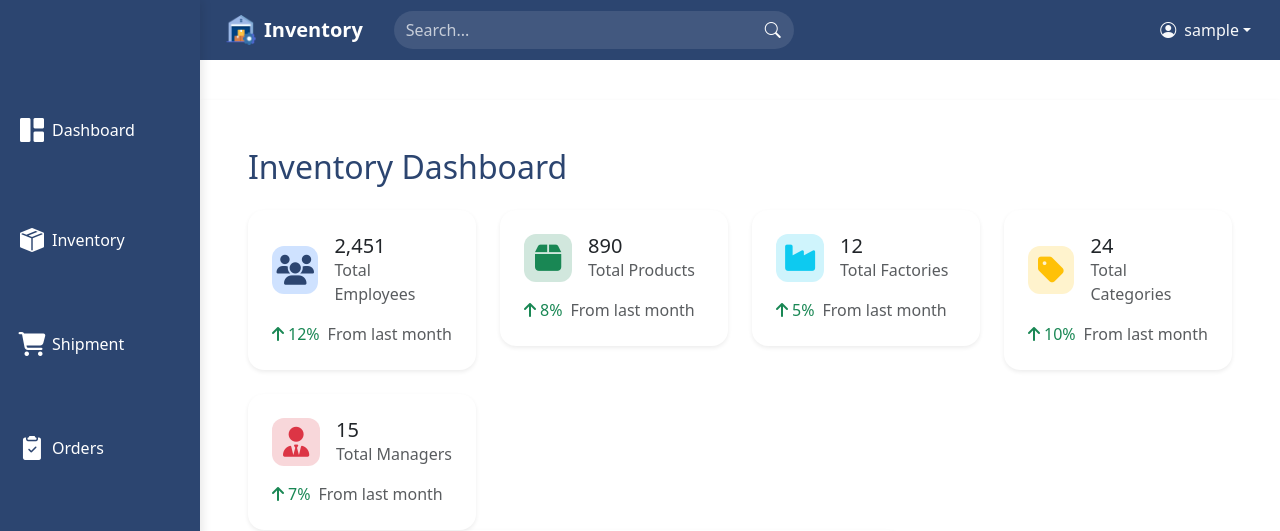
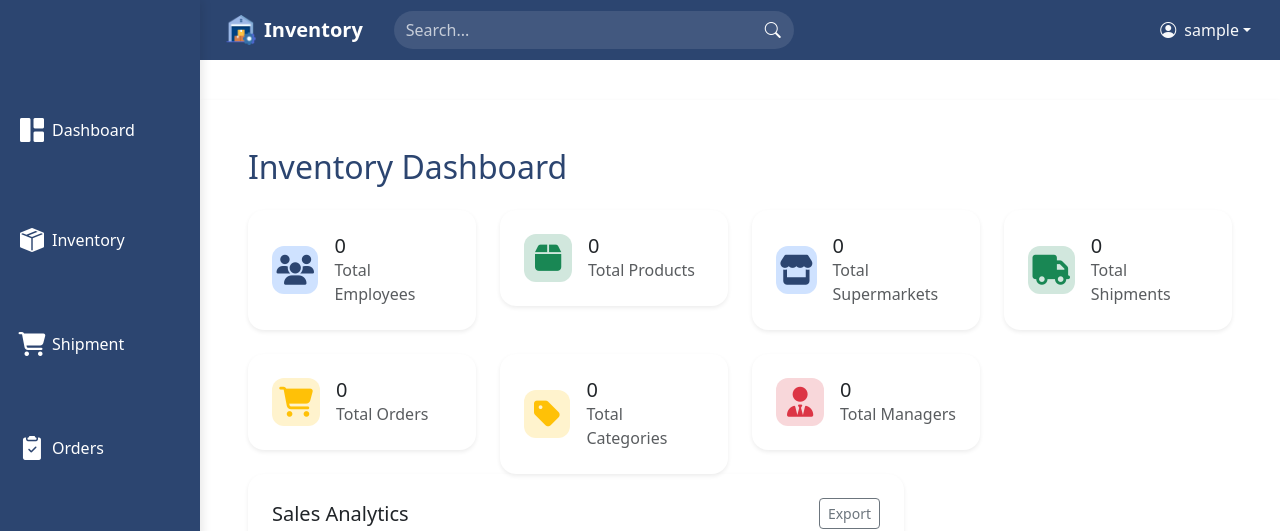
Before and after one commit to Sara-Elagder/Django-Project, a Django app: page /accounts/dashboard/ in a window 1280 px wide. Shown: the top 531 px of the page. Run offline with Django 5.2, Linux system fonts and the light colour scheme; the visitor is signed in with stand-in values (Sample User, id 1); data comes from the database, SQL or seed files in the repository; data that the repository does not hold is empty; some libraries are stand-ins or nearby versions.

Commit message:
feat(dashboard): implement dynamic dashboard statistics

```diff
--- a/TrackStock/TrackStock/templates/components/navbar.html
+++ b/TrackStock/TrackStock/templates/components/navbar.html
@@ -27,11 +27,7 @@
                     <span>{{ user.username }}</span>
                 </button>
                 <ul class="dropdown-menu dropdown-menu-end">
-<<<<<<< HEAD
                     <li><a class="dropdown-item" href="#"><i class="bi bi-person me-2"></i> {{user.role}}</a></li>
-=======
-                    <li><a class="dropdown-item" href="#"><i class="bi bi-person me-2"></i>{{user.role}}</a></li>
->>>>>>> 1e7e5ed20b3f10e1049e79c99bd6b613a505f036
                     <li><hr class="dropdown-divider"></li>
                     <li>
                         <form method="get" action="{% url 'accounts:logout' %}">
--- a/TrackStock/accounts/templates/main_dashboard.html
+++ b/TrackStock/accounts/templates/main_dashboard.html
@@ -91,15 +91,9 @@
                             <i class="fas fa-users text-primary fa-lg"></i>
                         </div>
                         <div class="ms-3">
-                            <h5 class="mb-0">2,451</h5>
+                            <h5 class="mb-0">{{total_employees}}</h5>
                             <span class="text-muted fs-13">Total Employees</span>
                         </div>
-                    </div>
-                    <div class="d-flex align-items-center mt-3">
-                        <span class="text-success me-2">
-                            <i class="fas fa-arrow-up me-1"></i>12%
-                        </span>
-                        <span class="text-muted fs-13">From last month</span>
                     </div>
                 </div>
             </div>
@@ -114,15 +108,9 @@
                             <i class="fas fa-box text-success fa-lg"></i>
                         </div>
                         <div class="ms-3">
-                            <h5 class="mb-0">890</h5>
+                            <h5 class="mb-0">{{total_products}}</h5>
                             <span class="text-muted fs-13">Total Products</span>
                         </div>
-                    </div>
-                    <div class="d-flex align-items-center mt-3">
-                        <span class="text-success me-2">
-                            <i class="fas fa-arrow-up me-1"></i>8%
-                        </span>
-                        <span class="text-muted fs-13">From last month</span>
                     </div>
                 </div>
             </div>
@@ -132,19 +120,45 @@
             <div class="stats-card">
                 <div class="card-body p-4">
                     <div class="d-flex align-items-center">
-                        <div class="stats-icon bg-info-subtle">
-                            <i class="fas fa-industry text-info fa-lg"></i>
+                        <div class="stats-icon bg-primary-subtle">
+                            <i class="fas fa-store text-primary fa-lg"></i>
                         </div>
                         <div class="ms-3">
-                            <h5 class="mb-0">12</h5>
-                            <span class="text-muted fs-13">Total Factories</span>
+                            <h5 class="mb-0">{{ total_supermarkets }}</h5>
+                            <span class="text-muted fs-13">Total Supermarkets</span>
                         </div>
                     </div>
-                    <div class="d-flex align-items-center mt-3">
-                        <span class="text-success me-2">
-                            <i class="fas fa-arrow-up me-1"></i>5%
-                        </span>
-                        <span class="text-muted fs-13">From last month</span>
+                </div>
+            </div>
+        </div>
+
+        <div class="col-sm-6 col-xl-3">
+            <div class="stats-card">
+                <div class="card-body p-4">
+                    <div class="d-flex align-items-center">
+                        <div class="stats-icon bg-success-subtle">
+                            <i class="fas fa-truck text-success fa-lg"></i>
+                        </div>
+                        <div class="ms-3">
+                            <h5 class="mb-0">{{ total_shipments }}</h5>
+                            <span class="text-muted fs-13">Total Shipments</span>
+                        </div>
+                    </div>
+                </div>
+            </div>
+        </div>
+
+        <div class="col-sm-6 col-xl-3">
+            <div class="stats-card">
+                <div class="card-body p-4">
+                    <div class="d-flex align-items-center">
+                        <div class="stats-icon bg-warning-subtle">
+                            <i class="fas fa-shopping-cart text-warning fa-lg"></i>
+                        </div>
+                        <div class="ms-3">
+                            <h5 class="mb-0">{{ total_orders }}</h5>
+                            <span class="text-muted fs-13">Total Orders</span>
+                        </div>
                     </div>
                 </div>
             </div>
@@ -158,15 +172,9 @@
                             <i class="fas fa-tag text-warning fa-lg"></i>
                         </div>
                         <div class="ms-3">
-                            <h5 class="mb-0">24</h5>
+                            <h5 class="mb-0">{{total_categories}}</h5>
                             <span class="text-muted fs-13">Total Categories</span>
                         </div>
-                    </div>
-                    <div class="d-flex align-items-center mt-3">
-                        <span class="text-success me-2">
-                            <i class="fas fa-arrow-up me-1"></i>10%
-                        </span>
-                        <span class="text-muted fs-13">From last month</span>
                     </div>
                 </div>
             </div>
@@ -181,15 +189,9 @@
                             <i class="fas fa-user-tie text-danger fa-lg"></i>
                         </div>
                         <div class="ms-3">
-                            <h5 class="mb-0">15</h5>
+                            <h5 class="mb-0">{{total_managers}}</h5>
                             <span class="text-muted fs-13">Total Managers</span>
                         </div>
-                    </div>
-                    <div class="d-flex align-items-center mt-3">
-                        <span class="text-success me-2">
-                            <i class="fas fa-arrow-up me-1"></i>7%
-                        </span>
-                        <span class="text-muted fs-13">From last month</span>
                     </div>
                 </div>
             </div>
--- a/TrackStock/accounts/views.py
+++ b/TrackStock/accounts/views.py
@@ -4,6 +4,9 @@ from django.contrib.auth.forms import AuthenticationForm
 from django.contrib.auth import login, logout
 from django.views.generic import FormView, CreateView, View
 from django.contrib.auth.mixins import UserPassesTestMixin
+from inventory.models import Category, Product
+from orders.models import Order, Supermarket
+from shipment.models import Shipment
 from accounts.forms import CustomUserCreationForm
 from django.views.decorators.cache import never_cache
 from .models import User
@@ -68,10 +71,12 @@ class Custom404View(View):
 
 def dashboard(request):
     context = {
-        'total_employees': 2451,
-        'total_products': 890,
-        'total_factories': 12,
-        'total_categories': 24,
-        'total_managers': 15,
+        'total_employees': User.objects.filter(role='employee').count(),
+        'total_products': Product.objects.count(),
+        'total_categories': Category.objects.count(),
+        'total_orders': Order.objects.count(),
+        'total_shipments': Shipment.objects.count(),
+        'total_supermarkets': Supermarket.objects.count(),
+        'total_managers': User.objects.filter(role='manager').count(),
     }
     return render(request, 'main_dashboard.html', context)
```
Also changed, not shown: TrackStock/orders/models.py (line endings or trailing spaces).
